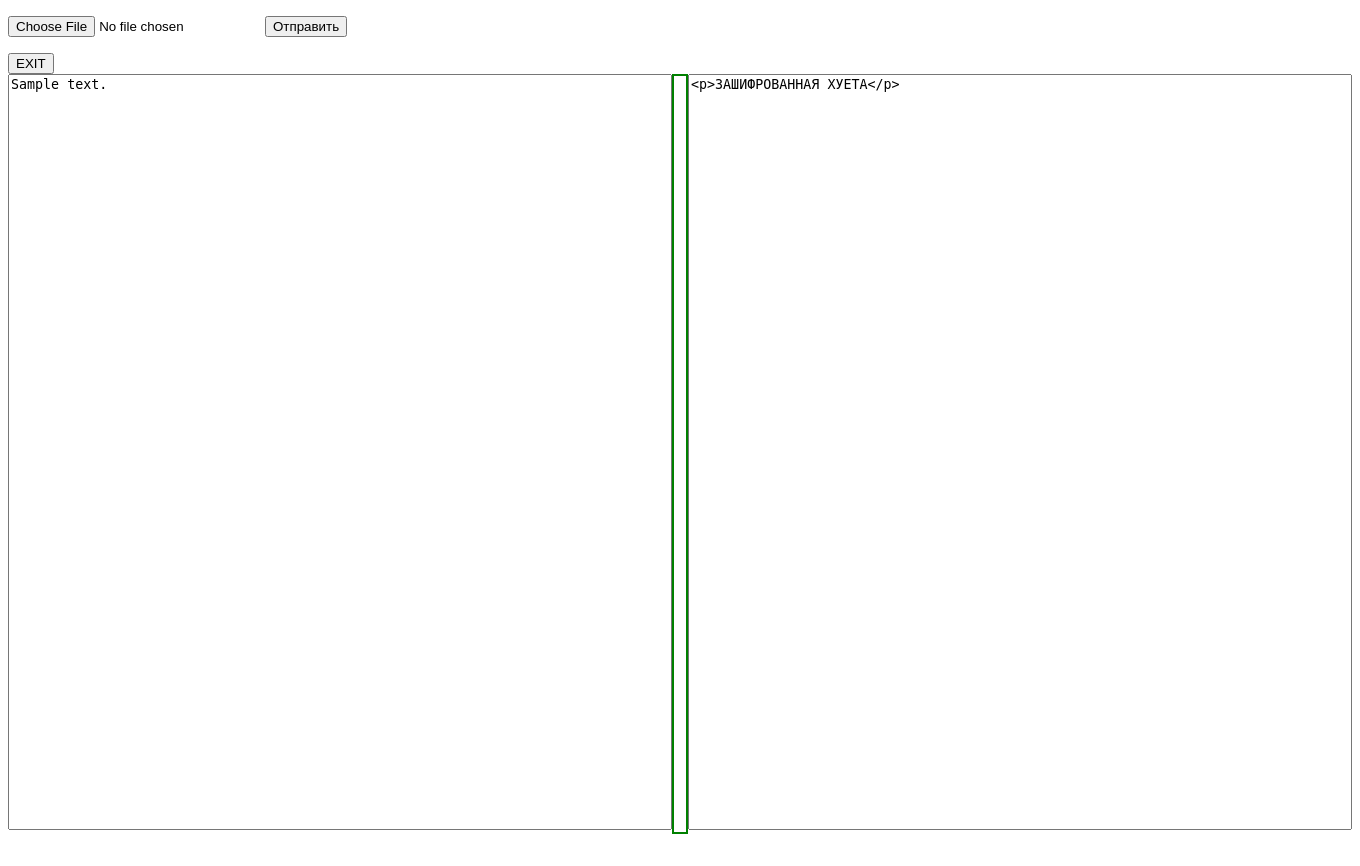
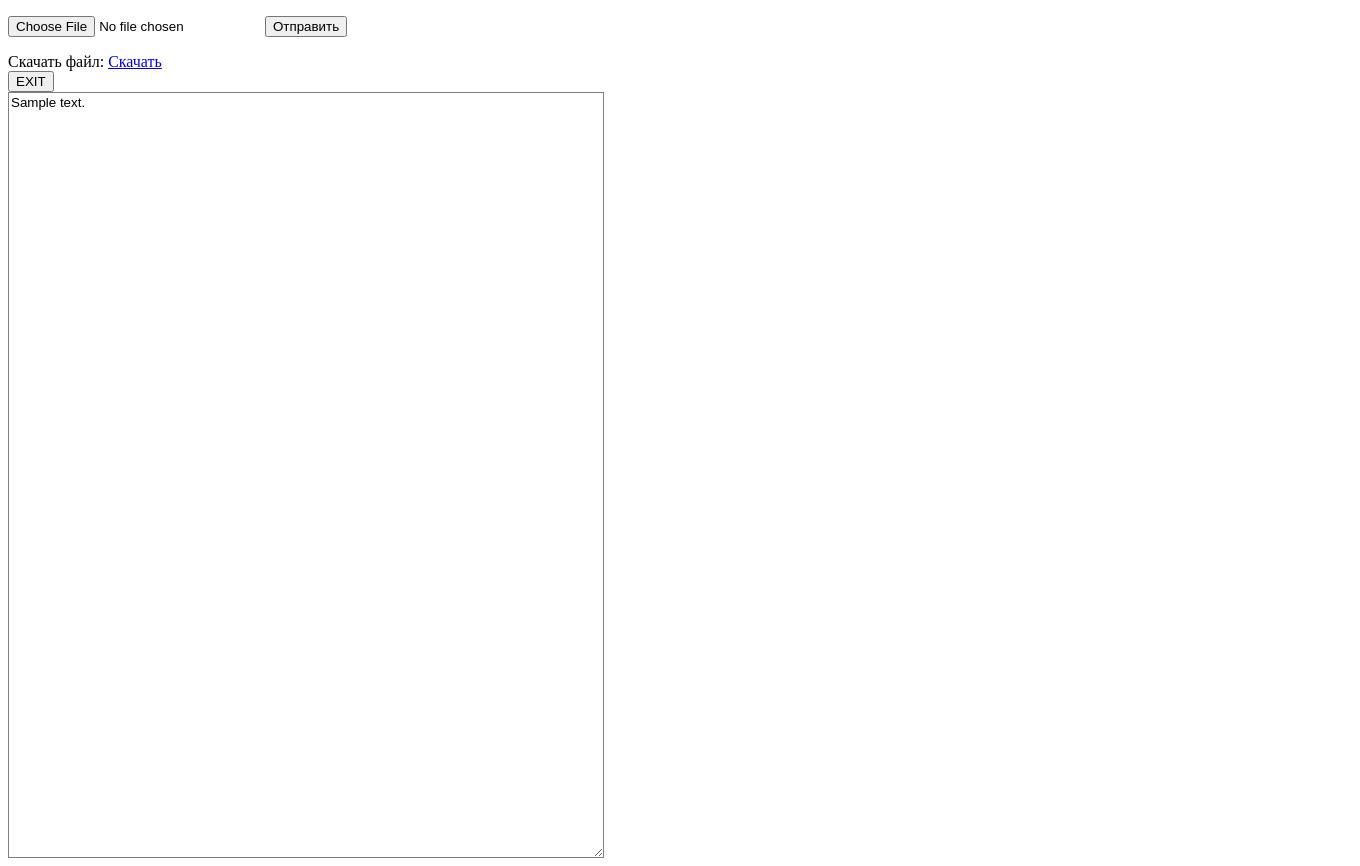
Before and after one commit to RetRIP-a11y/hack, a Flask app: template templates/page.html in a window 1360 px wide. Before the commit the page ends 834 px from the top, so only its background shows below. Run offline with Flask 2, Linux system fonts and the light colour scheme; the template is opened without the code that fills it: most values are stand-ins (such as "Sample title", 1, 10 or a date in 2020).

Commit message:
Сделал два окна в первом окне подсветка во втором шифрование, в шифровании оставил хэши, не успеваю переделать, ещё надо подтянуть БД для хранения хэшей и меток

```diff
--- a/main.py
+++ b/main.py
@@ -1,15 +1,17 @@
-from flask import Flask, render_template, request
+from flask import Flask, render_template, request, session, send_from_directory
 import sqlite3
 import hashlib
 
 import docx2txt
 import textract
 import test
+import base
 
 from werkzeug.utils import secure_filename
 import os
 
 app = Flask(__name__, template_folder="templates")
+app.secret_key = b'_5#y2L"F4Q8z\n\xec]/'
 conn = sqlite3.connect('users.db', check_same_thread=False)
 cur = conn.cursor()
 
@@ -21,6 +23,7 @@ ALLOWED_EXTENSIONS = set(['txt', 'doc', 'docx'])
 def allowed_file(filename):
     return '.' in filename and \
            filename.rsplit('.', 1)[1] in ALLOWED_EXTENSIONS
+
 
 @app.route('/', methods=('GET', 'POST'))
 def index():
@@ -41,7 +44,9 @@ def check():
             password = result[0][2]
             role = result[0][3]
             result = {'id': id, 'login': login, 'password': password, 'role': role}
-            return render_template('page.html', content=result)
+            session['role'] = role
+
+            return render_template('page.html')
         else:
             return render_template('index.html')
 
@@ -54,15 +59,22 @@ def upload():
             filename = secure_filename(file.filename)
             file.save(os.path.join(app.config['UPLOAD_FOLDER'], filename))
             try:
-                text = docx2txt.process('upload/test/'+filename)
-                text = test.one(text)
+                text = docx2txt.process('upload/test/' + filename)
+                text_mark = test.one(text)
+                text_encr = base.markup(text)
             except:
-                text = textract.process("upload/test/"+filename)
+                text = textract.process("upload/test/" + filename)
                 text = text.decode(encoding='utf-8')
-                text = test.one(text)
+                text_mark = test.one(text)
+                text_encr = base.markup(text)
             finally:
                 pass
-        return render_template('page.html', content=text)
+        return render_template('page.html', content=text_mark, cryptoTxt=text_encr, role=session['role'])
+
+
+@app.route('/download/<filename>')
+def download(filename):
+    return send_from_directory('upload/test', filename, as_attachment=True)
 
 
 if __name__ == "__main__":
--- a/templates/page.html
+++ b/templates/page.html
@@ -3,27 +3,24 @@
 <head>
     <meta charset="UTF-8">
     <title>Title</title>
-
     <style>
    .crypto{
    display: flex;
    flex-direction: row;
    }
-   .mark{
-   width: 600px;
-   heights: 760px;
-   border: 2px solid green;
-   font-size:10px;
-   margin:0px;
-   }
-   .mark p{
-   margin:0px;
-   }
-   .orange {
-        background: orange;
-    }
-    .red {
-        background: red;
+   .textarea
+   {
+    -moz-appearance: textfield-multiline;
+    -webkit-appearance: textarea;
+    border: 1px solid gray;
+    font: medium -moz-fixed;
+    font: -webkit-small-control;
+    height: 28px;
+    overflow: auto;
+    padding: 2px;
+    resize: both;
+    width: 590px;
+    height: 760px;
     }
   </style>
 </head>
@@ -33,66 +30,19 @@
    <input type="submit" value="Отправить"></p>
 </form>
 
+Скачать файл:
+<a href="{{ url_for('download', filename='finaly.txt') }}">Скачать</a>
+
+
 <form method="POST" action="/">
     <input type="submit" value="EXIT">
 </form>
 
 <div class="crypto">
-    <div>
-        <form action="/upload_f" method="POST">
-            <textarea style="resize:none" rows="50" cols="80">{{ content }}</textarea>
-        </form>
-    </div>
-
-    <div class="mark">
-        {% if not content.id %}
-        {% set cont = content.split('\n') %}
-        {% for item in cont %}
-        <p >{{item}}</p>
-        {% endfor %}
-        {% endif %}
-    </div>
-
-    <div>
-        <form action="/upload_f" method="POST">
-            <textarea style="resize:none" rows="50" cols="80" readonly ><p>ЗАШИФРОВАННАЯ ХУЕТА</p></textarea>
-        </form>
-    </div>
+    <div class="textarea" contenteditable ><per>{{content|safe}}</per></div>
+    {% if role == 'wr' %}
+        <div class="textarea" contenteditable ><per>{{cryptoTxt|safe}}</per></div>
+    {% endif %}
 </div>
-
-<script>
-<!--let patterns = [-->
-<!--{text: "друг", classes: ['orange']},-->
-<!--];-->
-
-<!--var str = document.documentElement.innerText;-->
-<!--separator = '|'-->
-<!--var result = str.split(separator)-->
-<!--for (const res in result)-->
-<!--{-->
-<!--    line = result[res];-->
-<!--    var regExp = /#(.*)#/g;-->
-<!--    if (line.match(regExp) != null){-->
-<!--        var string = line.match(regExp)[0]-->
-<!--        string = string.slice(1, -1)-->
-<!--        patterns.push({text: string, classes: ['red']});-->
-<!--        }-->
-<!--}-->
-<!--console.log(patterns)-->
-<!--&lt;!&ndash;patterns.push({text: "В.П. Климову", classes: ['red']});&ndash;&gt;-->
-
-<!--const marker = ( text, patterns ) => {-->
-<!--  return patterns.reduce( ( result, current ) => {-->
-<!--    let regexp = new RegExp(current.text, 'g');-->
-<!--    let style = current.classes.join(' ');-->
-
-<!--    return result.replace( regexp, `<span class="${ style }">${ current.text }</span>` );-->
-<!--  }, text );-->
-<!--}-->
-
-<!--let text = document.body.innerHTML;-->
-
-<!--document.body.innerHTML = marker( text, patterns );-->
-</script>
 </body>
 </html>
```
Also changed, not shown: base.py (+38 -36 lines), test.py (+17 -7 lines).
